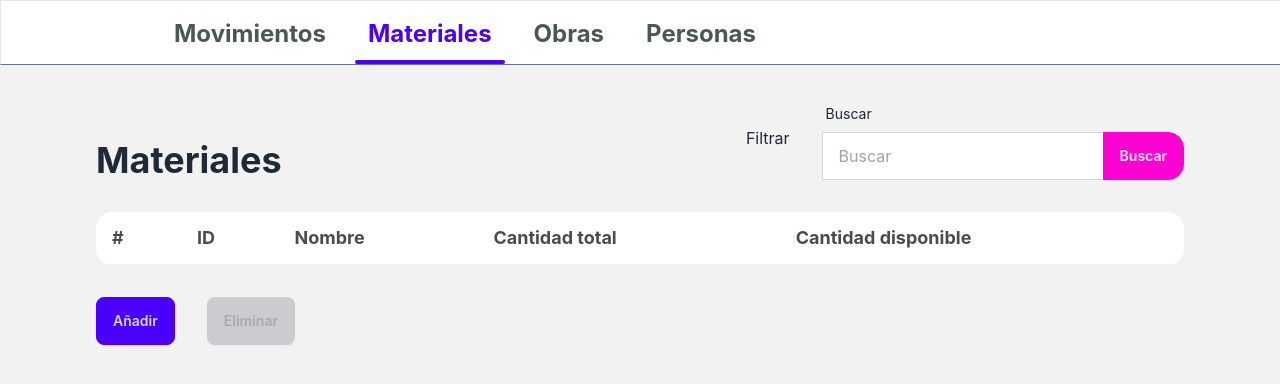
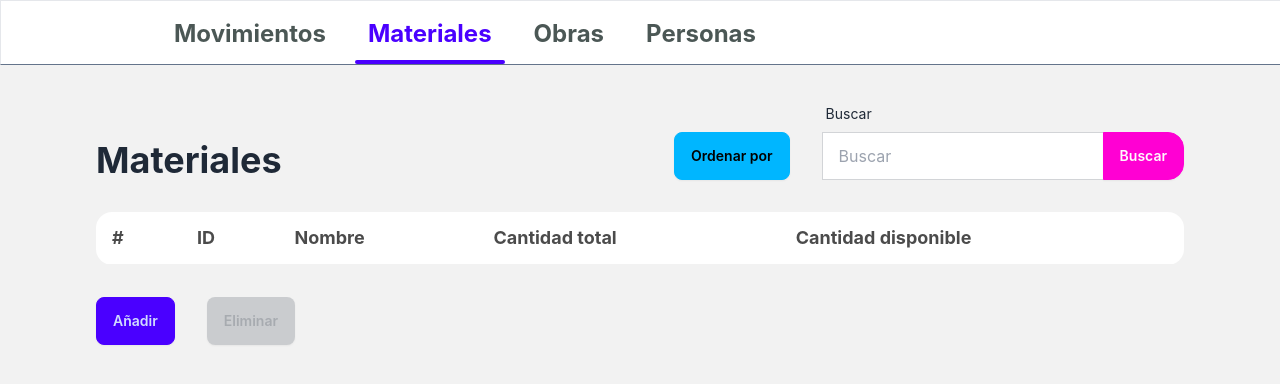
Before and after one commit to osoyinas/simple-inventory, a React (Vite) app: page /#/materials in a window 1280 px wide. Shown: the top 384 px of the page. Built offline with nearby package versions, Linux system fonts and the light colour scheme.

Commit message:
Add styles to Ordenar por

```diff
--- a/src/renderer/Components/table/TableHeader.tsx
+++ b/src/renderer/Components/table/TableHeader.tsx
@@ -13,7 +13,7 @@ export function TableHeader({name, handleFilter, handleSort} : Props ) {
     return (
         <header className="flex w-full justify-between items-end gap-2 flex-wrap">
             <h1 className="text-4xl font-bold text-left">{name}</h1>
-            <aside className="flex gap-8">
+            <aside className="flex gap-8 items-end">
                 <SortInput handleSort={handleSort} />
                 <SearchInput handleSearchChange={handleFilter} />
             </aside>
@@ -62,8 +62,8 @@ interface SortInputProps {
 
 function SortInput ({handleSort}: SortInputProps) {
     return (
-        <button onClick={()=>{
+        <button className="btn btn-info" onClick={()=>{
             handleSort(SORT_BY.name);
-        }}>Filtrar</button>
+        }}>Ordenar por</button>
     )
 }
```
